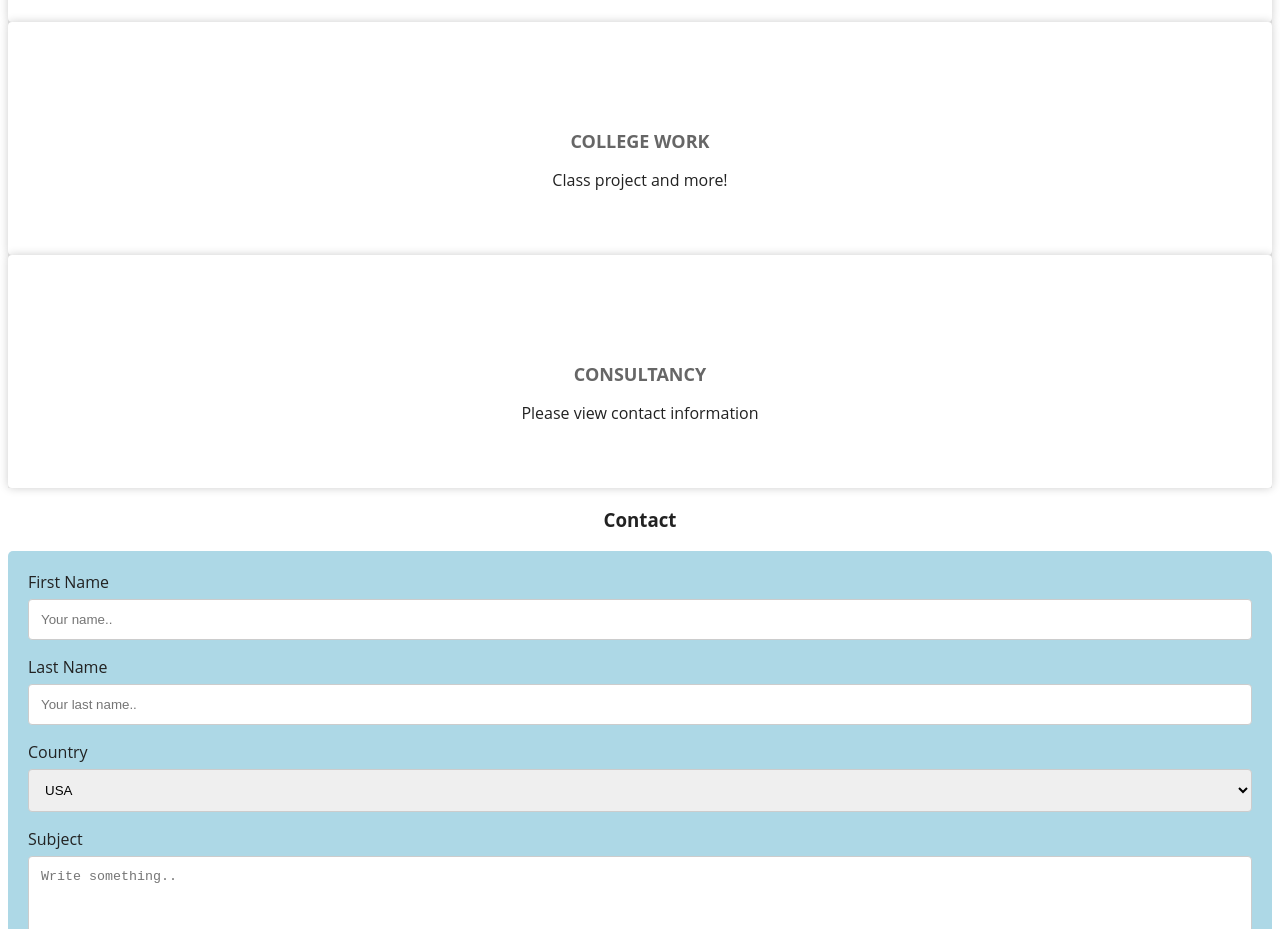
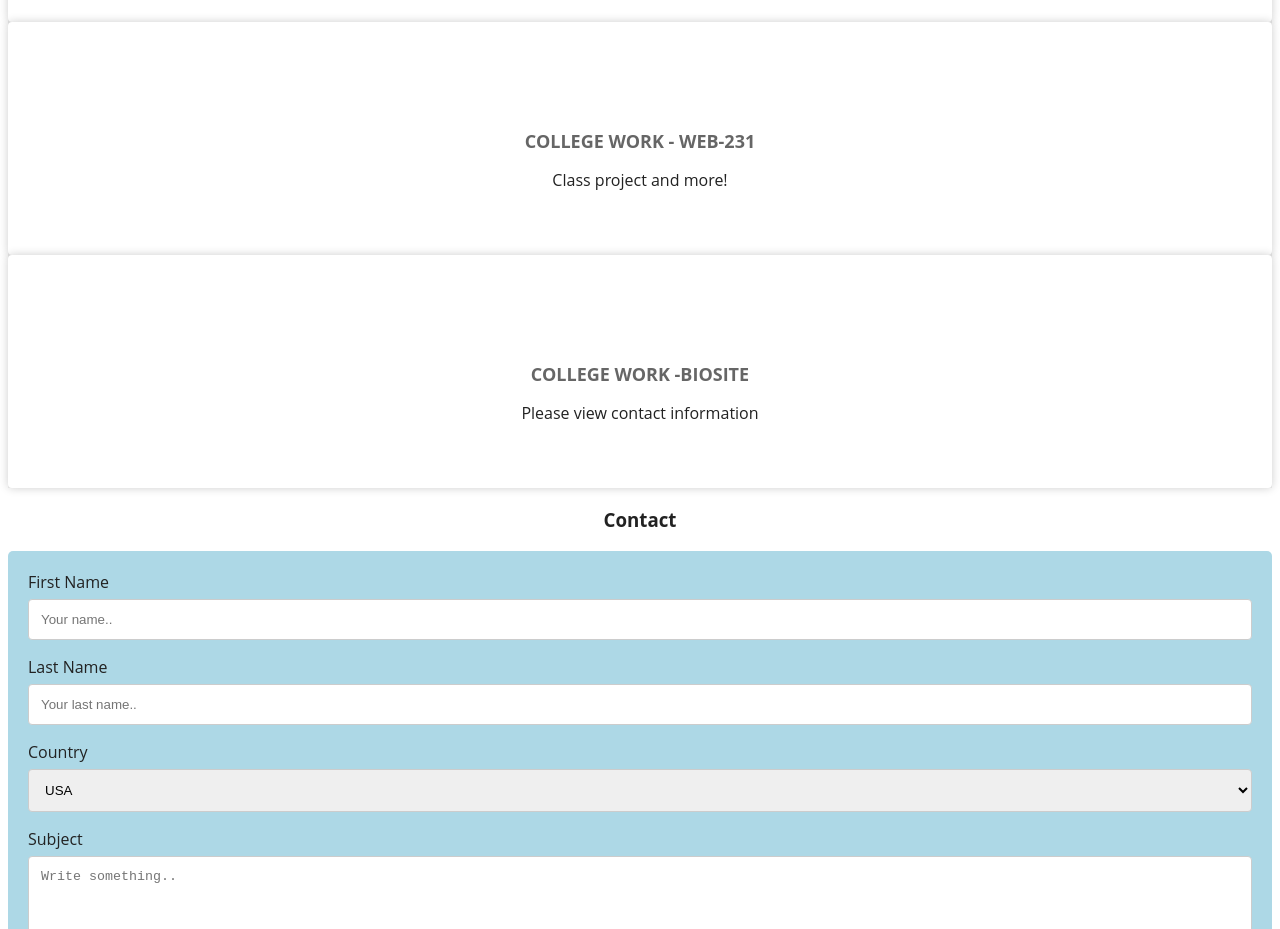
Before and after one commit to thiprattanavilay/thiprattanavilay.github.io, a website: page index.html in a window 1280 px wide. Shown: the part 2700-3629 px from the top of the page. Drawn offline with Linux system fonts and the light colour scheme; files whose address does not match are found by name.

Commit message:
Update index.html

```diff
--- a/index.html
+++ b/index.html
@@ -72,7 +72,7 @@
             <i class="icon-briefcase"></i>
           </div>
           <div class="services-content">
-            <h3><a href="#">College Work</a></h3>
+            <h3><a href="https://github.com/thiprattanavilay/web-231">College Work - WEB-231</a></h3>
             <p>Class project and more!</p>
           </div>
         </div>
@@ -84,7 +84,7 @@
             <i class="icon-bubbles"></i>
           </div>
           <div class="services-content">
-            <h3><a href="#">Consultancy</a></h3>
+            <h3><a href="https://github.com/thiprattanavilay/bioSite/tree/master/bioSite">College Work -BioSite</a></h3>
             <p>Please view contact information</p>
           </div>
         </div>
```
